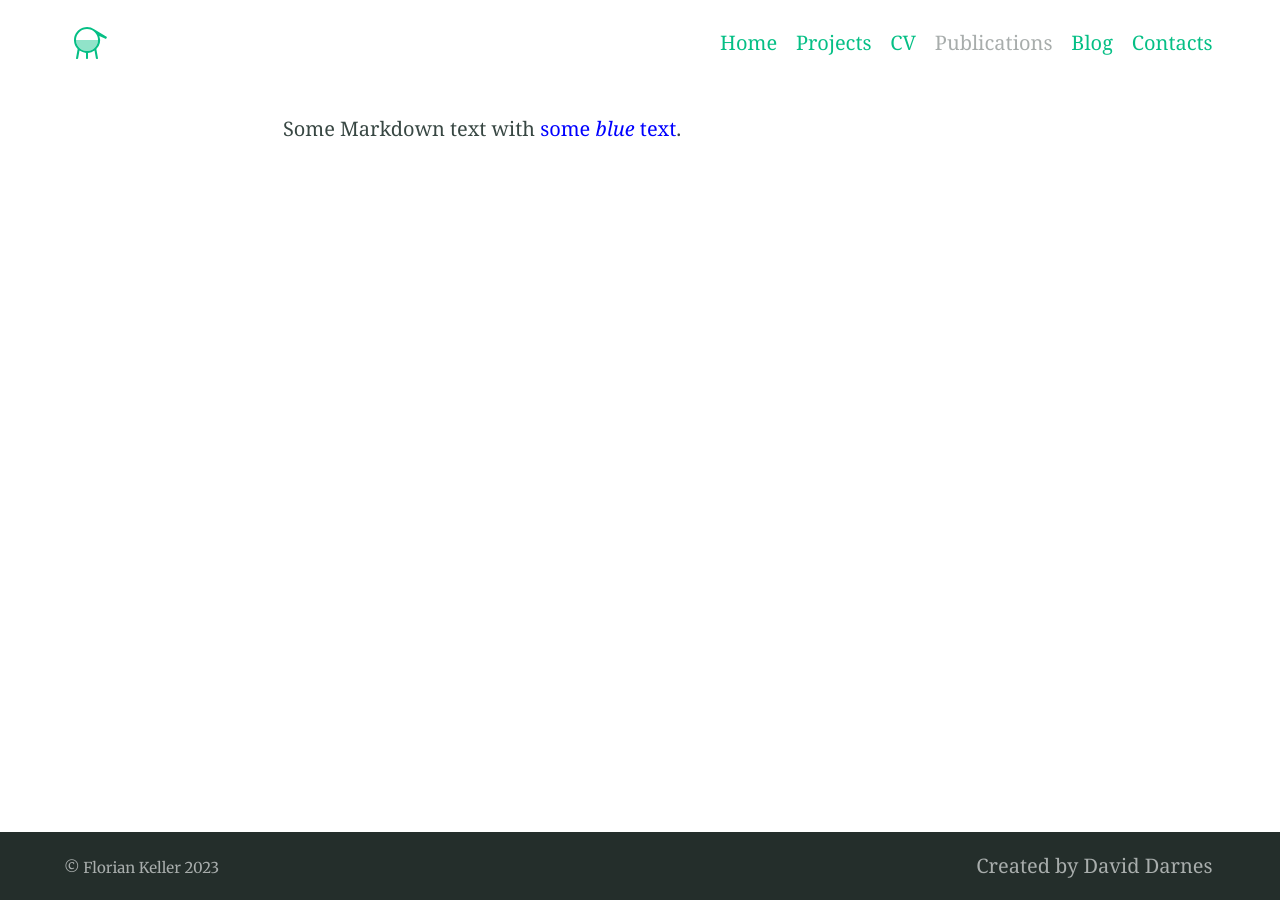
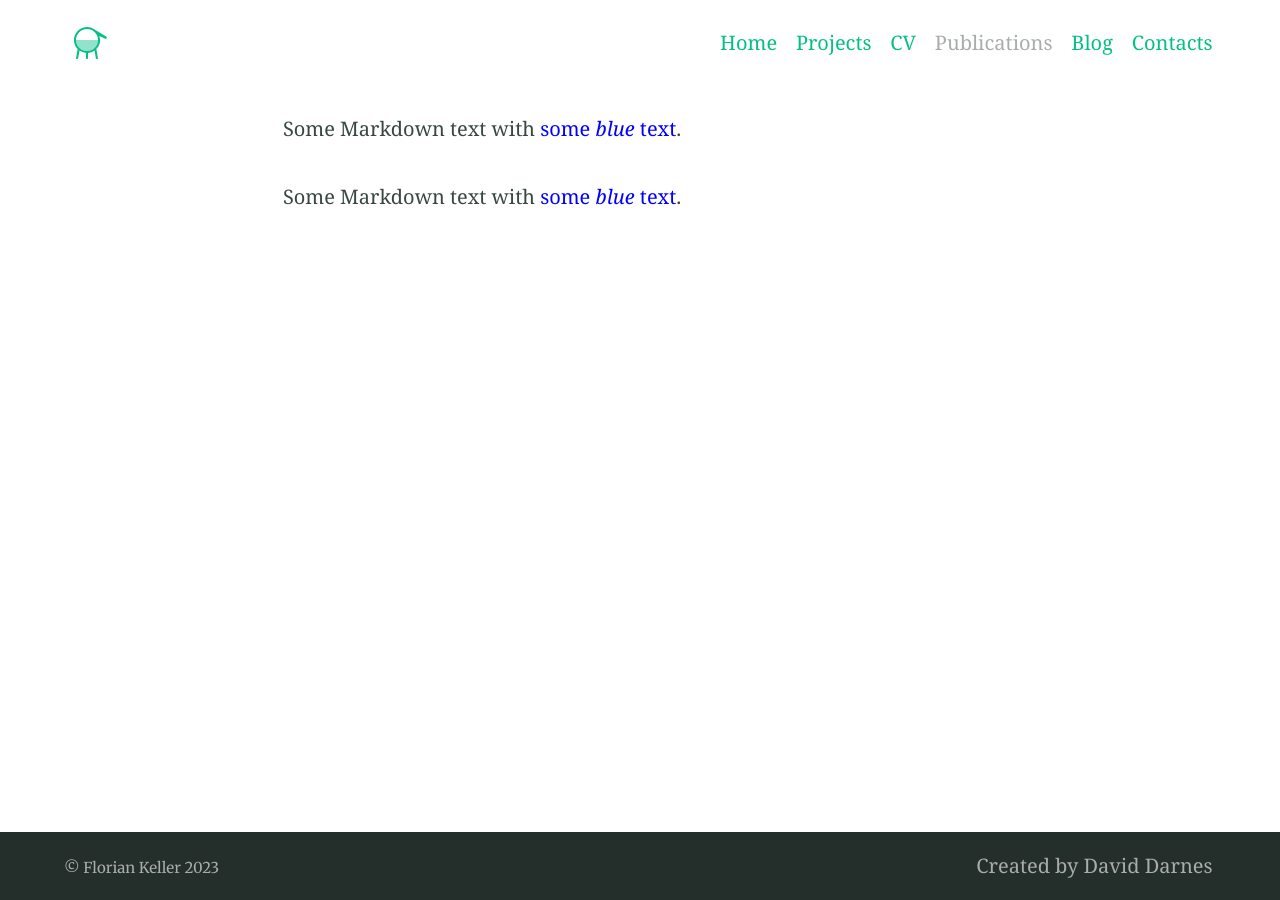
Before and after one commit to FlorianMKeller/Fkeller1, a Jekyll site: the page built from publications.md, in a window 1280 px wide. Built offline with Jekyll 4.4.1, drawn with Linux system fonts in a browser that asks for light colours; our own code applies the rules of GitHub Pages for plain Markdown files.

Commit message:
Update publications.md

```diff
--- a/publications.md
+++ b/publications.md
@@ -1,2 +1,5 @@
 
 Some Markdown text with <span style="color:blue">some *blue* text</span>.
+
+
+Some Markdown text with <span style="color:blue">some *blue* text</span>.
```
